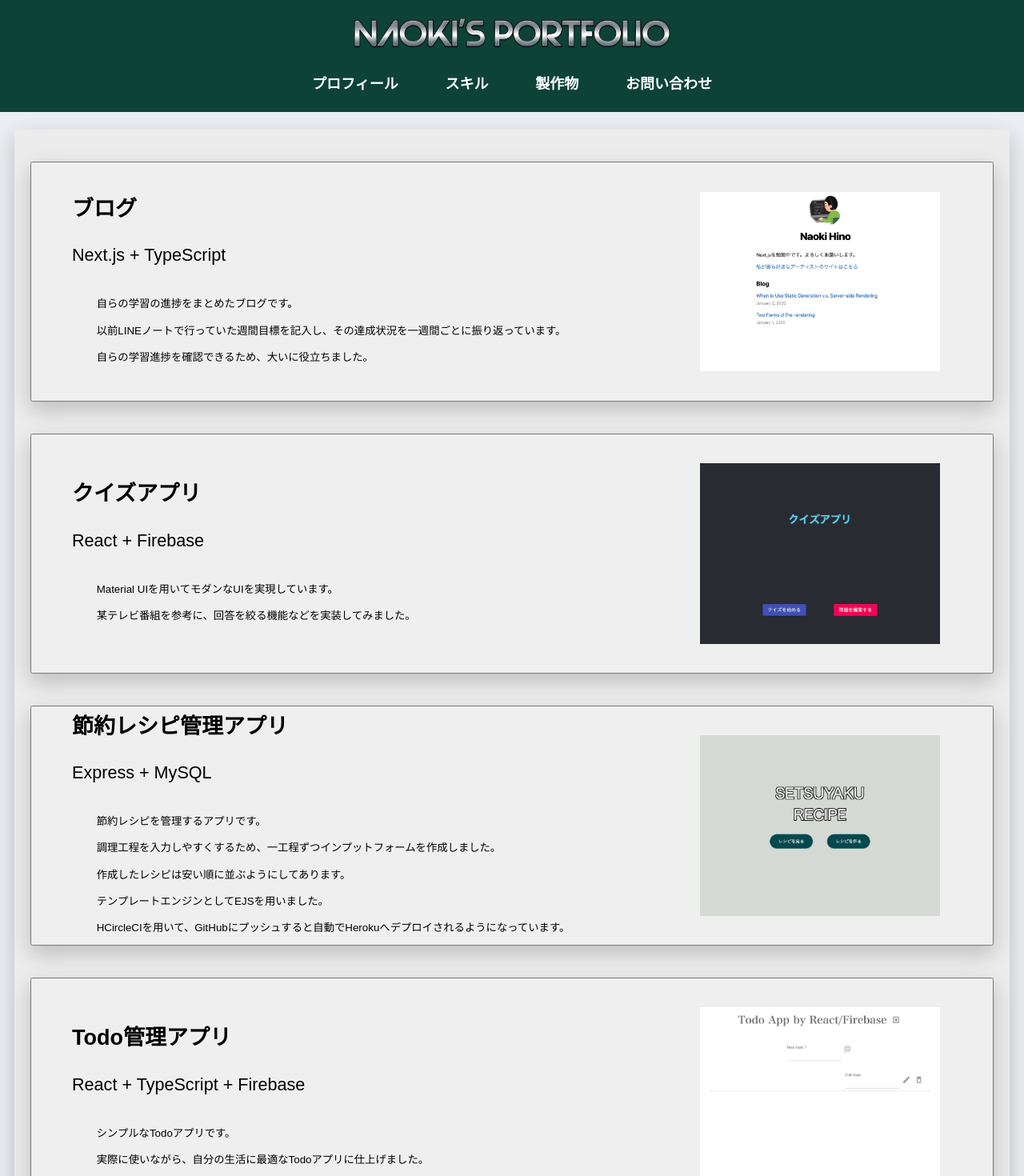
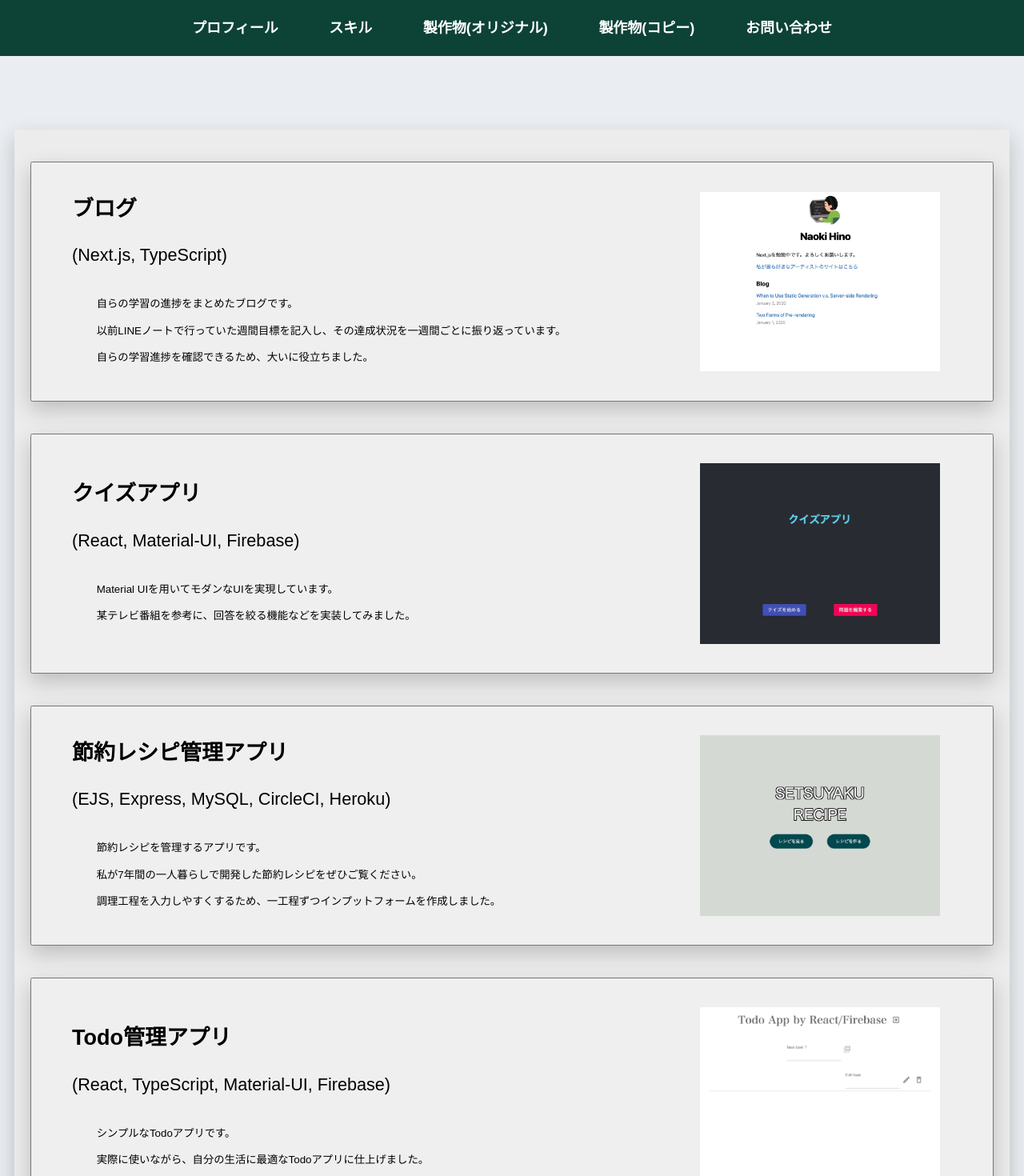
Before and after one commit to naokihino178/my-portfolio, a Next.js app: page /Portfolio in a window 1280 px wide. Shown: the top 1470 px of the page at 80% size. Built offline with nearby package versions, Linux system fonts and the light colour scheme.

Commit message:
ヘッダーに「製作物(コピー)」を追加

```diff
--- a/components/layout.js
+++ b/components/layout.js
@@ -32,13 +32,13 @@ export default function Layout({ children }) {
         />
       </Head>
       <header className={`${styles.header} ${utilStyles.headingSd}`}>
-        <div className={styles.headerLogoContainer}>
+        {/* <div className={styles.headerLogoContainer}>
           <Link href="/">
             <div className={styles.headerLogo}>
               <img src="/images/PortfolioLogo.png" />
             </div>
           </Link>
-        </div>
+        </div> */}
         <div className={styles.headerNavContainer}>
           <Link href="/">
             <a className={styles.nav}>プロフィール</a>
@@ -47,7 +47,10 @@ export default function Layout({ children }) {
             <a className={styles.nav}>スキル</a>
           </Link>
           <Link href="/Portfolio">
-            <a className={styles.nav}>製作物</a>
+            <a className={styles.nav}>製作物(オリジナル)</a>
+          </Link>
+          <Link href="/Portfolio">
+            <a className={styles.nav}>製作物(コピー)</a>
           </Link>
           <Link href="/Form">
             <a className={styles.nav}>お問い合わせ</a>
--- a/components/layout.module.css
+++ b/components/layout.module.css
@@ -37,7 +37,7 @@
 }
 
 .headerNavContainer {
-  width: 500px;
+  width: 800px;
   height: 70px;
   font-weight: bold;
   display: flex;
@@ -84,7 +84,7 @@
 
 .subContainer {
   width: 25%;
-  height: 550px;
+  height: 600px;
   padding: 20px 20px;
   position: fixed;
   box-shadow: 0 10px 25px 0 rgba(0, 0, 0, 0.2);
--- a/pages/Portfolio.js
+++ b/pages/Portfolio.js
@@ -2,6 +2,9 @@ import utilStyles from "../styles/utils.module.css";
 import styles from "../components/layout.module.css"; // stylesという名前でlayout.module.cssからインポート
 import Link from "next/link";
 import Layout from "../components/layout";
+
+// タイルクリックで使用しているポートフォリオと切り替えてもいいかも
+// それぞれのポートフォリオをクリックで飛べるように
 
 const Portfolio = () => {
   return (
@@ -11,7 +14,7 @@ const Portfolio = () => {
           <button className={styles.item2}>
             <div className={styles.portfolioDesc}>
               <h2 className={utilStyles.headingLg}>ブログ</h2>
-              <p className={utilStyles.headingMd}>Next.js + TypeScript</p>
+              <p className={utilStyles.headingMd}>(Next.js, TypeScript)</p>
               <ul>
                 <li>自らの学習の進捗をまとめたブログです。</li>
                 <li>
@@ -31,7 +34,7 @@ const Portfolio = () => {
           <button className={styles.item2}>
             <div className={styles.portfolioDesc}>
               <h2 className={utilStyles.headingLg}>クイズアプリ</h2>
-              <p className={utilStyles.headingMd}>React + Firebase</p>
+              <p className={utilStyles.headingMd}>(React, Material-UI, Firebase)</p>
               <ul>
                 <li>Material UIを用いてモダンなUIを実現しています。</li>
                 <li>
@@ -46,20 +49,18 @@ const Portfolio = () => {
             />
           </button>
         </Link>
-        <Link href="/ChatApp">
+        <Link href="https://orenosetsuyakumeshi.herokuapp.com/">
           <button className={styles.item2}>
             <div className={styles.portfolioDesc}>
               <h2 className={utilStyles.headingLg}>節約レシピ管理アプリ</h2>
-              <p className={utilStyles.headingMd}>Express + MySQL</p>
+              <p className={utilStyles.headingMd}>(EJS, Express, MySQL, CircleCI, Heroku)</p>
               <ul>
                 <li>節約レシピを管理するアプリです。</li>
                 <li>
+                  私が7年間の一人暮らしで開発した節約レシピをぜひご覧ください。
+                </li>
+                <li>
                   調理工程を入力しやすくするため、一工程ずつインプットフォームを作成しました。
-                </li>
-                <li>作成したレシピは安い順に並ぶようにしてあります。</li>
-                <li>テンプレートエンジンとしてEJSを用いました。</li>
-                <li>
-                  HCircleCIを用いて、GitHubにプッシュすると自動でHerokuへデプロイされるようになっています。
                 </li>
               </ul>
             </div>
@@ -75,7 +76,7 @@ const Portfolio = () => {
             <div className={styles.portfolioDesc}>
               <h2 className={utilStyles.headingLg}>Todo管理アプリ</h2>
               <p className={utilStyles.headingMd}>
-                React + TypeScript + Firebase
+                (React, TypeScript, Material-UI, Firebase)
               </p>
               <ul>
                 <li>シンプルなTodoアプリです。</li>
```
Also changed, not shown: pages/Form.js (+59 -57 lines), pages/Profile.js (+12 -19 lines).
